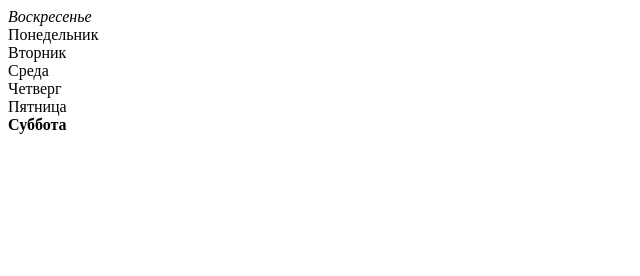
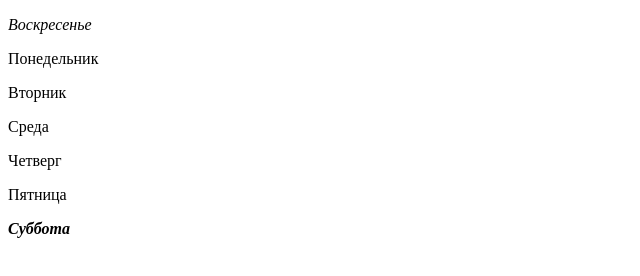
Before and after one commit to asbeg/JS-2-complicated-Tasks, a plain HTML site: page index.html in a window 1280 px wide. Shown: the whole page, without its empty margins (0-640 px from the left). Drawn offline with Linux system fonts and the light colour scheme.

Commit message:
fix condition

```diff
--- a/index.html
+++ b/index.html
@@ -2,10 +2,9 @@
 <html lang="en">
 <head>
     <meta charset="UTF-8">
-    <title>Title</title>
+    <title>Week</title>
 </head>
 <body>
-
 </body>
 <script src="script/script.js"></script>
 </html>
--- a/script/script.js
+++ b/script/script.js
@@ -1,4 +1,3 @@
-
 const week = ['Воскресенье', 'Понедельник', 'Вторник', 'Среда', 'Четверг', 'Пятница', 'Суббота'];
 let myDate = new Date();
 // Воскр =0 и субб.== 6
@@ -6,13 +5,17 @@ let today = myDate.getDay();
 console.log(today);
 
 for (let i = 0; i < week.length; i++) {
-    if ((i === 6) && (i !== today)) {
-        document.write(`${week[i].italics()}<br/>`);
-    } else if ((i === 0) && (i !== today)) {
-        document.write(`${week[i].italics()}<br/>`);
-    }else if (i === today){
-        document.write(`${week[i].bold()}<br/>`);
-    }else
-    document.write(`${week[i]}<br/>`);
+    let days = week[i];
+    if (i===today){
+        days = days.bold();
+    }
+    if ((i === today && i === 0) || (i === today && i === 6)) {
+        days = days.bold().italics();
+    } else if (i === 0 || i === 6) {
+        days = days.italics();
+    }
 
+    const p = document.createElement('p');
+    p.innerHTML = days;
+    document.body.appendChild(p);
 }
```
